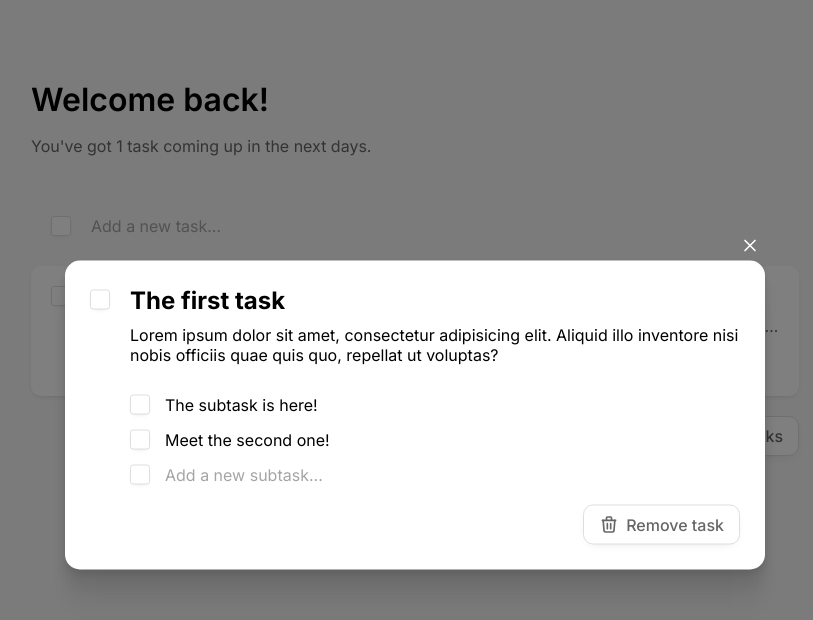
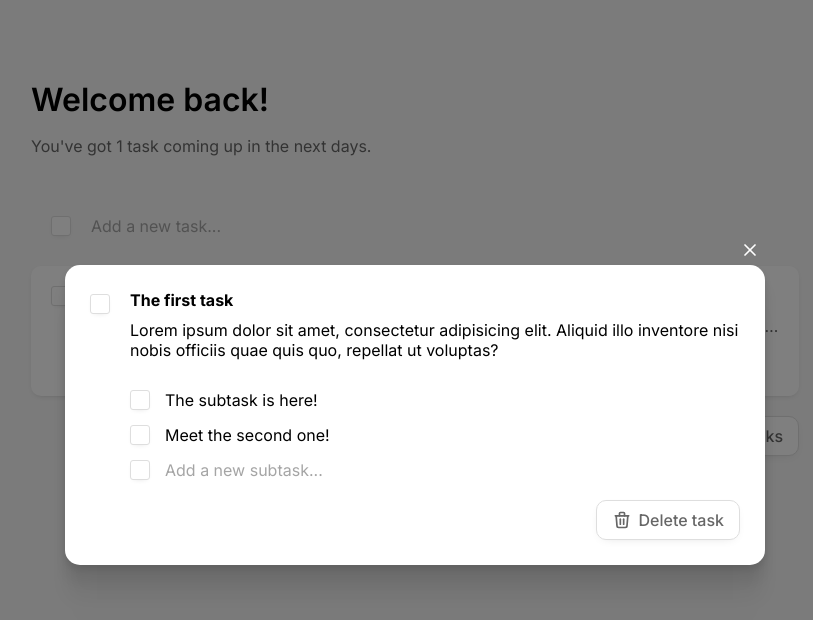
Before and after one commit to arg0NNY/todo-list-vue, a Vue app: page / in a window 1280 px wide. Both pictures are taken after a click on the element 640 px from the left and 331 px from the top of the page. Shown: the top 620 px of the page, without its empty margins (225-1038 px from the left). Built offline with nearby package versions, Linux system fonts and the light colour scheme.

Commit message:
Task deletion confirmation modal

```diff
--- a/src/components/general/Modal.vue
+++ b/src/components/general/Modal.vue
@@ -3,7 +3,12 @@
     <div class="modal">
       <button class="modal-close-btn" @click="emit('close')"><IconX/></button>
       <div class="modal__content">
-        <slot />
+        <template v-if="common">
+          <div class="modal__title"><slot name="title" /></div>
+          <div class="modal__desc"><slot /></div>
+          <div class="modal__actions"><slot name="actions" /></div>
+        </template>
+        <slot v-else />
       </div>
     </div>
   </div>
@@ -14,15 +19,22 @@ import {useScrollLock} from "@vueuse/core"
 import {onBeforeUnmount, onMounted} from "vue"
 import IconX from "@/components/icons/IconX.vue"
 
+const props = defineProps({
+  common: Boolean,
+  submodal: Boolean
+})
+
 const emit = defineEmits(['close'])
 
-const isLocked = useScrollLock(document.body)
+if (!props.submodal) {
+  const isLocked = useScrollLock(document.body)
 
-onMounted(() => isLocked.value = true)
-onBeforeUnmount(() => isLocked.value = false)
+  onMounted(() => isLocked.value = true)
+  onBeforeUnmount(() => isLocked.value = false)
+}
 </script>
 
-<style scoped lang="scss">
+<style lang="scss">
 @import "@/assets/css/_includes.scss";
 
 .modal-container {
@@ -74,6 +86,21 @@ onBeforeUnmount(() => isLocked.value = false)
     box-shadow: 0 67px 27px rgba(0, 0, 0, 0.01), 0 37px 22px rgba(0, 0, 0, 0.05), 0 17px 17px rgba(0, 0, 0, 0.09), 0 4px 9px rgba(0, 0, 0, 0.1), 0 0 0 rgba(0, 0, 0, 0.1);
   }
 
+  &__title {
+    font-size: 24px;
+    font-weight: 700;
+  }
+  &__desc {
+    margin-top: 10px;
+  }
+  &__actions {
+    margin-top: 20px;
+    display: flex;
+    flex-direction: row-reverse;
+    align-items: center;
+    gap: 10px;
+  }
+
   @include mobile {
     width: calc(100% - 30px);
 
@@ -81,6 +108,16 @@ onBeforeUnmount(() => isLocked.value = false)
       border-radius: 10px;
       padding: 15px;
     }
+    &__title {
+      font-size: 18px;
+    }
+    &__desc {
+      margin-top: 7px;
+    }
+    &__actions {
+      margin-top: 15px;
+      gap: 5px;
+    }
   }
 }
 </style>
--- a/src/components/task/Task.vue
+++ b/src/components/task/Task.vue
@@ -140,6 +140,7 @@ function createTask() {
     padding: 0 !important;
     gap: 15px;
     cursor: default;
+    align-items: center;
     &:hover {
       background: transparent;
     }
--- a/src/components/task/TaskEditor.vue
+++ b/src/components/task/TaskEditor.vue
@@ -4,28 +4,42 @@
       <Checkbox v-model="task.done" />
     </div>
     <div class="editor__content">
-      <TextareaAutoresize class="input editor__title" rows="1" v-model.trim="task.title" placeholder="Add a title..." />
-      <TextareaAutoresize class="input editor__desc" rows="2" v-model.trim="task.desc" placeholder="Add a description..." />
+      <TextareaAutoresize class="input modal__title" rows="1" v-model.trim="task.title" placeholder="Add a title..." />
+      <TextareaAutoresize class="input modal__desc" rows="2" v-model.trim="task.desc" placeholder="Add a description..." />
 
       <div class="editor__subtasks">
         <Task v-for="subtask in task.subtasks" :subtask="subtask" />
         <Task subtask create @createTask="createSubtask" />
       </div>
 
-      <div class="editor__actions">
-        <BaseButton danger @click="emit('remove')"><IconTrash />Remove task</BaseButton>
+      <div class="modal__actions">
+        <BaseButton danger @click="modal = true"><IconTrash />Delete task</BaseButton>
       </div>
     </div>
   </div>
+
+  <Teleport to="body">
+    <Transition name="modal">
+      <Modal submodal common v-if="modal" @close="modal = false">
+        <template #title>Deletion confirmation</template>
+        Are you sure you want to delete <b>{{ task.title }}</b> task? This action cannot be undone.
+        <template #actions>
+          <BaseButton danger @click="emit('remove')"><IconTrash />Delete</BaseButton>
+          <BaseButton @click="modal = false">Cancel</BaseButton>
+        </template>
+      </Modal>
+    </Transition>
+  </Teleport>
 </template>
 
 <script setup>
 import Checkbox from "@/components/general/Checkbox.vue"
-import {onBeforeMount} from "vue"
+import {onBeforeMount, ref} from "vue"
 import Task from "@/components/task/Task.vue"
 import BaseButton from "@/components/general/BaseButton.vue"
 import IconTrash from "@/components/icons/IconTrash.vue"
 import TextareaAutoresize from "@/components/general/TextareaAutoresize.vue"
+import Modal from "@/components/general/Modal.vue"
 
 const props = defineProps({
   task: {
@@ -34,6 +48,8 @@ const props = defineProps({
   }
 })
 const emit = defineEmits(['remove'])
+
+const modal = ref(false)
 
 function createSubtask(task) {
   props.task.subtasks.push({
@@ -61,25 +77,11 @@ onBeforeMount(() => {
   &__content {
     flex: 1;
   }
-  &__title {
-    font-size: 24px;
-    font-weight: 700;
-  }
-  &__desc {
-    margin-top: 10px;
-  }
   &__subtasks {
     margin-top: 30px;
     display: flex;
     flex-direction: column;
     gap: 15px;
-  }
-  &__actions {
-    margin-top: 20px;
-    display: flex;
-    justify-content: flex-end;
-    align-items: center;
-    gap: 10px;
   }
 
   &--done {
@@ -94,20 +96,10 @@ onBeforeMount(() => {
     &__sidebar {
       padding-top: 1px;
     }
-    &__title {
-      font-size: 18px;
-    }
-    &__desc {
-      margin-top: 7px;
-    }
     &__subtasks {
       margin-top: 15px;
       gap: 10px;
     }
-    &__actions {
-      margin-top: 15px;
-      gap: 5px;
-    }
   }
 }
 </style>
```
